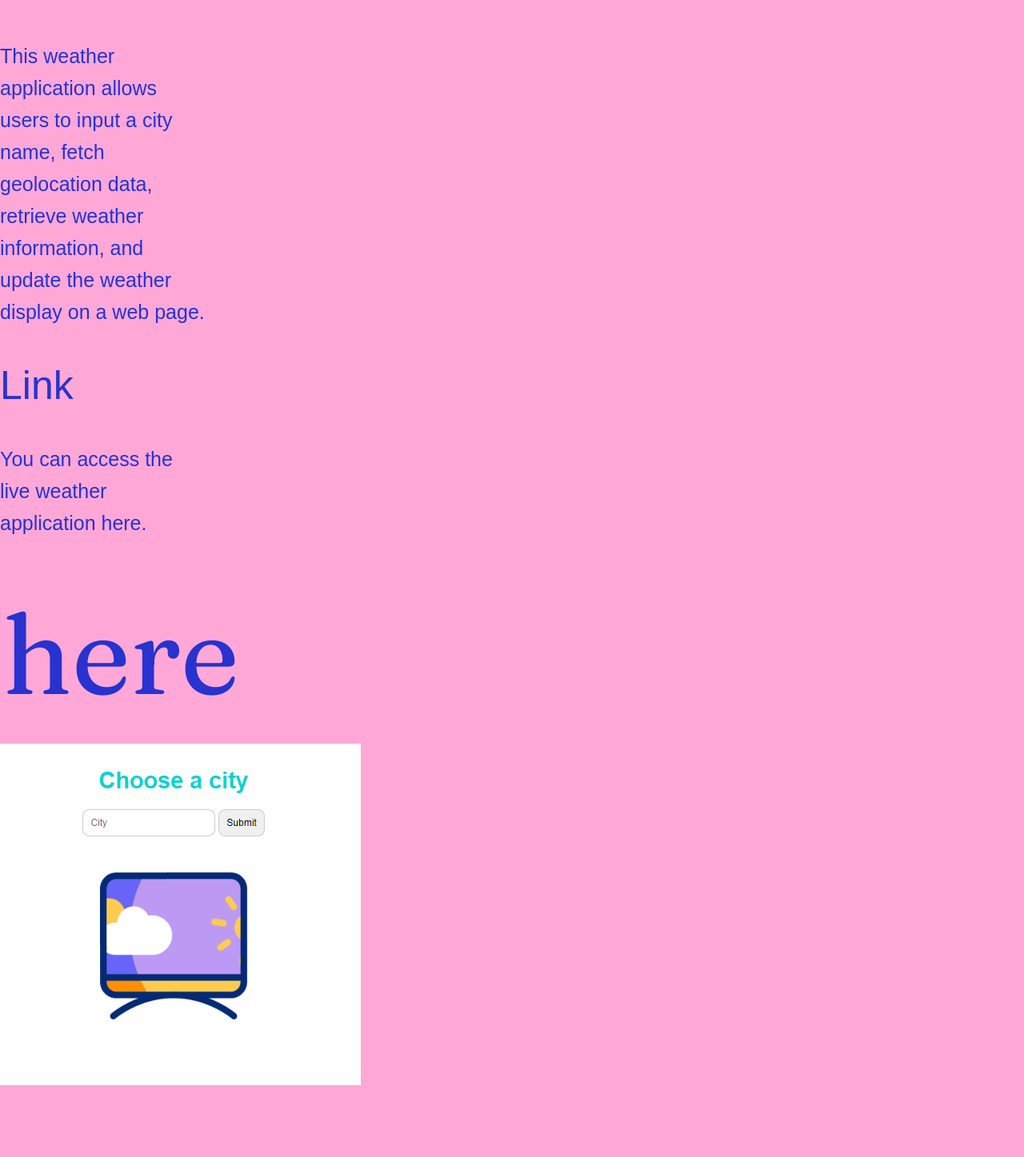
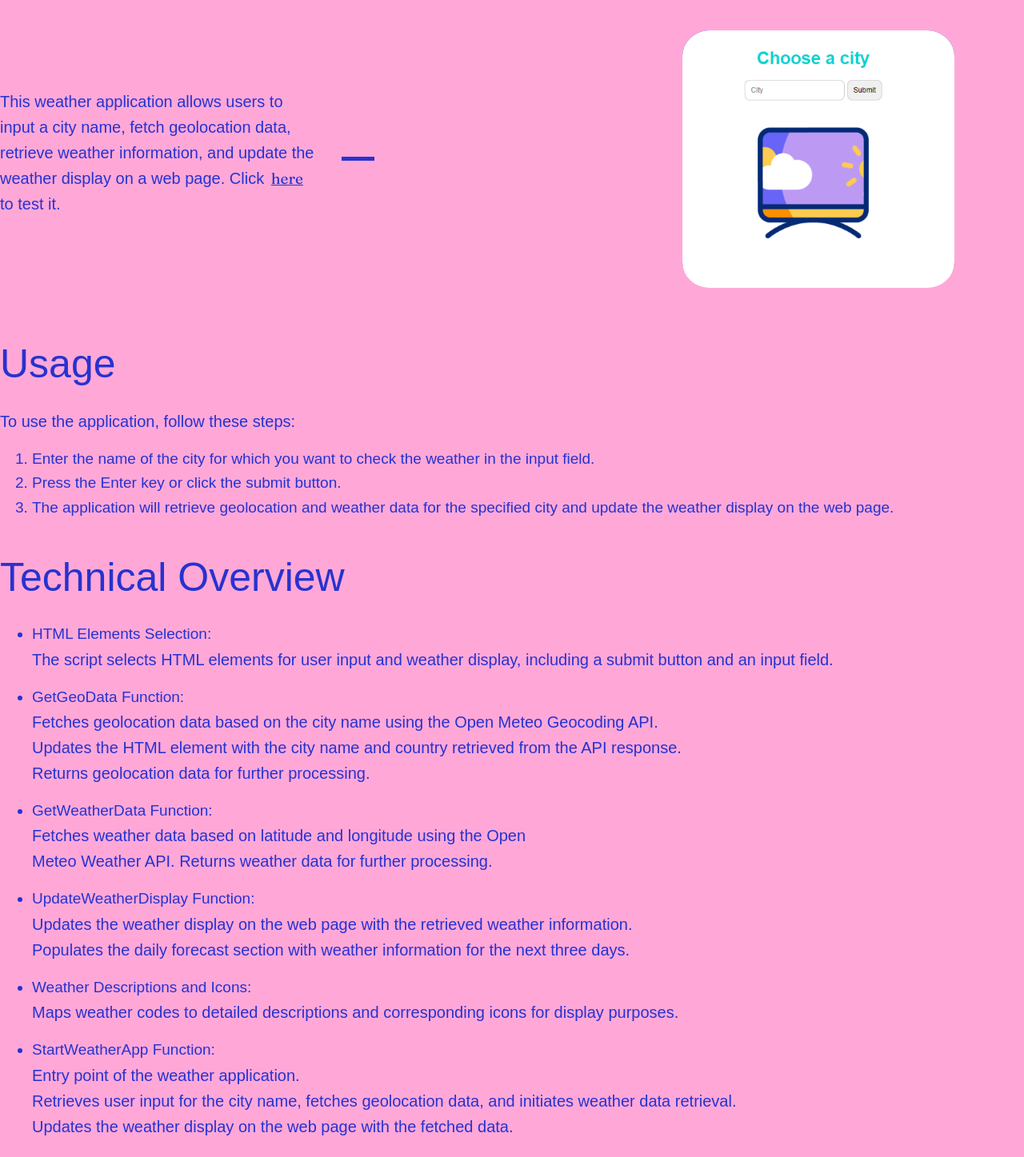
Before and after one commit to Sieglindevwb/my-portfolio, a Vue app: page /projects/weatherApp in a window 1280 px wide. Shown: the part 142-1589 px from the top of the page at 80% size. Before the commit the page ends 1506 px from the top, so only its background shows below. Built offline with nearby package versions, Linux system fonts and the light colour scheme.

Commit message:
Finish weather app project

```diff
--- a/src/components/projects/WeatherAppPage.vue
+++ b/src/components/projects/WeatherAppPage.vue
@@ -1,15 +1,90 @@
 <template>
   <div class="projects">
-    <h1>Check your weather app</h1>
-    <p>
-      This weather application allows users to input a city name, fetch
-      geolocation data, retrieve weather information, and update the weather
-      display on a web page.
-    </p>
-    <h2>Link</h2>
-    <p>You can access the live weather application here.</p>
-    <a href="https://weatherapp-sieglinde.netlify.app/">here</a><br />
-    <img src="/src/assets/weatherapp.png" alt="image-weather-app" />
+    <h1>My Weather App</h1>
+    <div class="description">
+      <p class="intro">
+        This weather application allows users to input a city name, fetch
+        geolocation data, retrieve weather information, and update the weather
+        display on a web page. Click
+        <a class="linktext" href="https://weatherapp-sieglinde.netlify.app/"
+          >here</a
+        >
+        to test it.
+      </p>
+      <hr class="new4" />
+      <div class="colorbg">
+        <img src="/src/assets/weatherapp.png" alt="image-weather-app" />
+        <a class="hover-text" href="https://weatherapp-sieglinde.netlify.app/"
+          >Click</a
+        >
+      </div>
+    </div>
+    <br />
+    <div>
+      <h2>Usage</h2>
+      <p>To use the application, follow these steps:</p>
+      <ol>
+        <li>
+          Enter the name of the city for which you want to check the weather in
+          the input field.
+        </li>
+        <li>Press the Enter key or click the submit button.</li>
+        <li>
+          The application will retrieve geolocation and weather data for the
+          specified city and update the weather display on the web page.
+        </li>
+      </ol>
+    </div>
+
+    <div>
+      <h2>Technical Overview</h2>
+      <ul>
+        <li>HTML Elements Selection:</li>
+        <p>
+          The script selects HTML elements for user input and weather display,
+          including a submit button and an input field.
+        </p>
+        <li>GetGeoData Function:</li>
+        <p>
+          Fetches geolocation data based on the city name using the Open Meteo
+          Geocoding API.<br />
+          Updates the HTML element with the city name and country retrieved from
+          the API response. <br />
+          Returns geolocation data for further processing.
+        </p>
+        <li>GetWeatherData Function:</li>
+        <p>
+          Fetches weather data based on latitude and longitude using the Open<br />
+          Meteo Weather API. Returns weather data for further processing.
+        </p>
+        <li>UpdateWeatherDisplay Function:</li>
+        <p>
+          Updates the weather display on the web page with the retrieved weather
+          information.<br />
+          Populates the daily forecast section with weather information for the
+          next three days.
+        </p>
+        <li>Weather Descriptions and Icons:</li>
+        <p>
+          Maps weather codes to detailed descriptions and corresponding icons
+          for display purposes.
+        </p>
+        <li>StartWeatherApp Function:</li>
+        <p>
+          Entry point of the weather application.<br />
+          Retrieves user input for the city name, fetches geolocation data, and
+          initiates weather data retrieval.<br />
+          Updates the weather display on the web page with the fetched data.
+        </p>
+        <li>Event Listeners:</li>
+        <p>
+          Listens for user input in the input field and submission via button
+          click.<br />
+          Calls the startWeatherApp function when the user submits the city
+          name.
+        </p>
+      </ul>
+    </div>
   </div>
 </template>
 
@@ -23,16 +98,89 @@ export default {
 </script>
 
 <style scoped>
+.intro p {
+  width: 30vw;
+}
 p {
-  font-size: 25px;
-  width: 20vw;
-  padding-top: 2rem;
-  padding-bottom: 2rem;
+  font-size: 20px;
+  padding-bottom: 1rem;
+  padding-right: 2rem;
 }
 h1 {
   font-size: 100px;
+  margin-bottom: 20px;
 }
 h2 {
+  padding-top: 2rem;
+  padding-bottom: 1rem;
   font-size: 50px;
 }
+li {
+  font-size: 19px;
+}
+.linktext {
+  font-size: 19px;
+  text-decoration-line: underline;
+}
+.description {
+  display: grid;
+  grid-template-columns: 1fr 1fr 1fr;
+  align-items: center; /* Align items vertically in the center */
+}
+.colorbg {
+  width: 340px;
+  height: 321px;
+  border-radius: 10%;
+  position: relative; /* Parent container relative for text positioning */
+  display: inline-block;
+
+  background: #2732cf;
+}
+.colorbg img {
+  width: 340px;
+  border-radius: 10%;
+  display: block;
+}
+
+img:hover {
+  background-color: #2732cf;
+}
+hr.new4 {
+  width: 320px;
+  height: 5px;
+  border: 2px solid #2732cf;
+  background-color: #2732cf;
+  animation: growLine 4s infinite ease-in-out;
+}
+
+.hover-text {
+  position: absolute;
+  top: 50%; /* Vertically center the text */
+  left: 50%; /* Horizontally center the text */
+  transform: translate(
+    -50%,
+    -50%
+  ); /* Offsets the position to center the text */
+  color: white; /* Text color */
+  background-color: #2732cf; /* Semi-transparent background for better readability */
+  padding: 41%; /* Padding around the text */
+  font-size: 30px; /* Font size */
+  border-radius: 10%; /* Slightly rounded corners */
+  text-decoration: none; /* Remove underline from the link */
+  opacity: 0; /* Initially hidden */
+  transition: opacity 0.3s ease; /* Smooth fade-in effect */
+}
+
+.colorbg:hover .hover-text {
+  opacity: 1; /* Show the text when hovered */
+}
+
+@keyframes growLine {
+  0% {
+    width: 0;
+  }
+  100% {
+    width: 320px;
+  }
+}
 </style>
```
